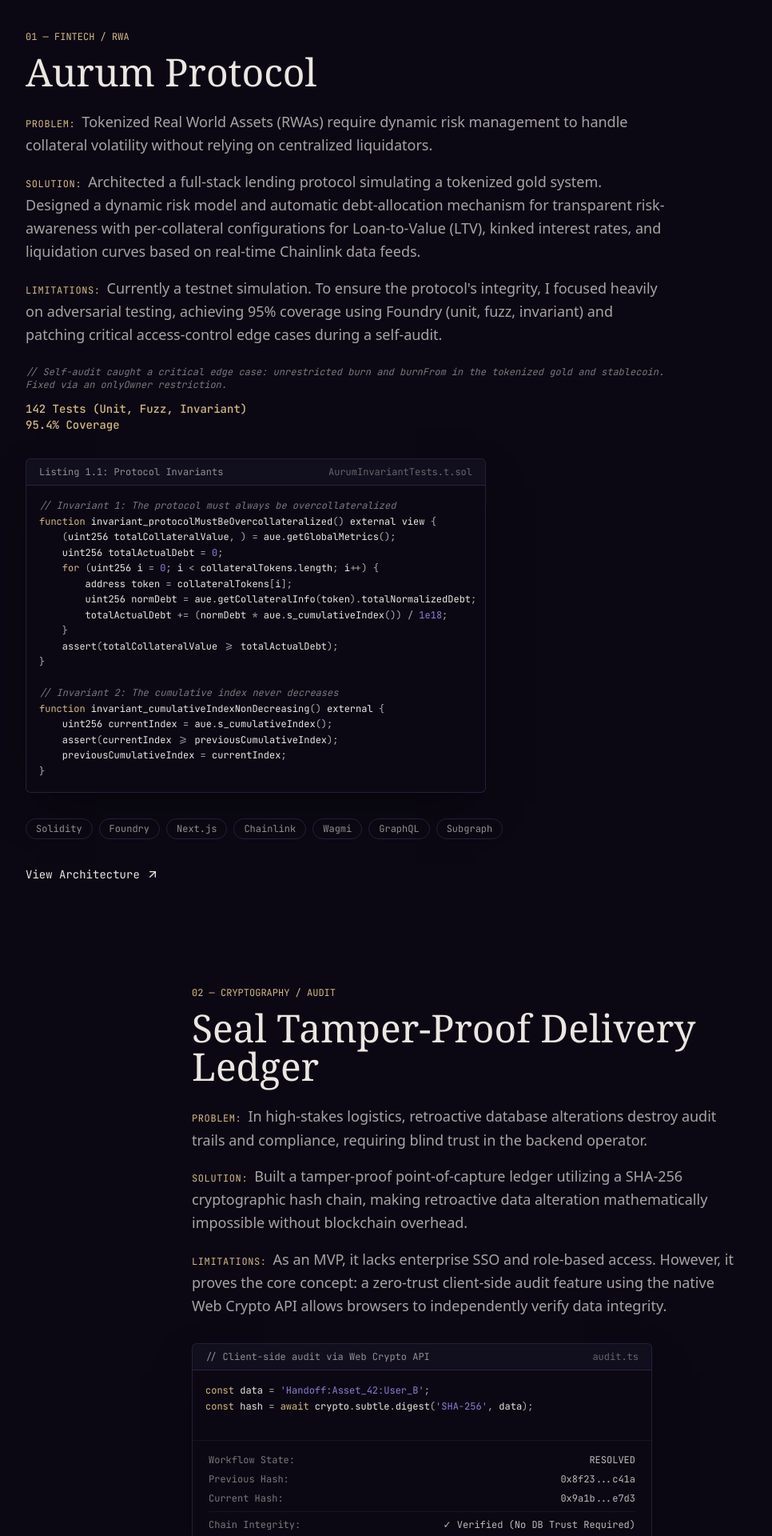
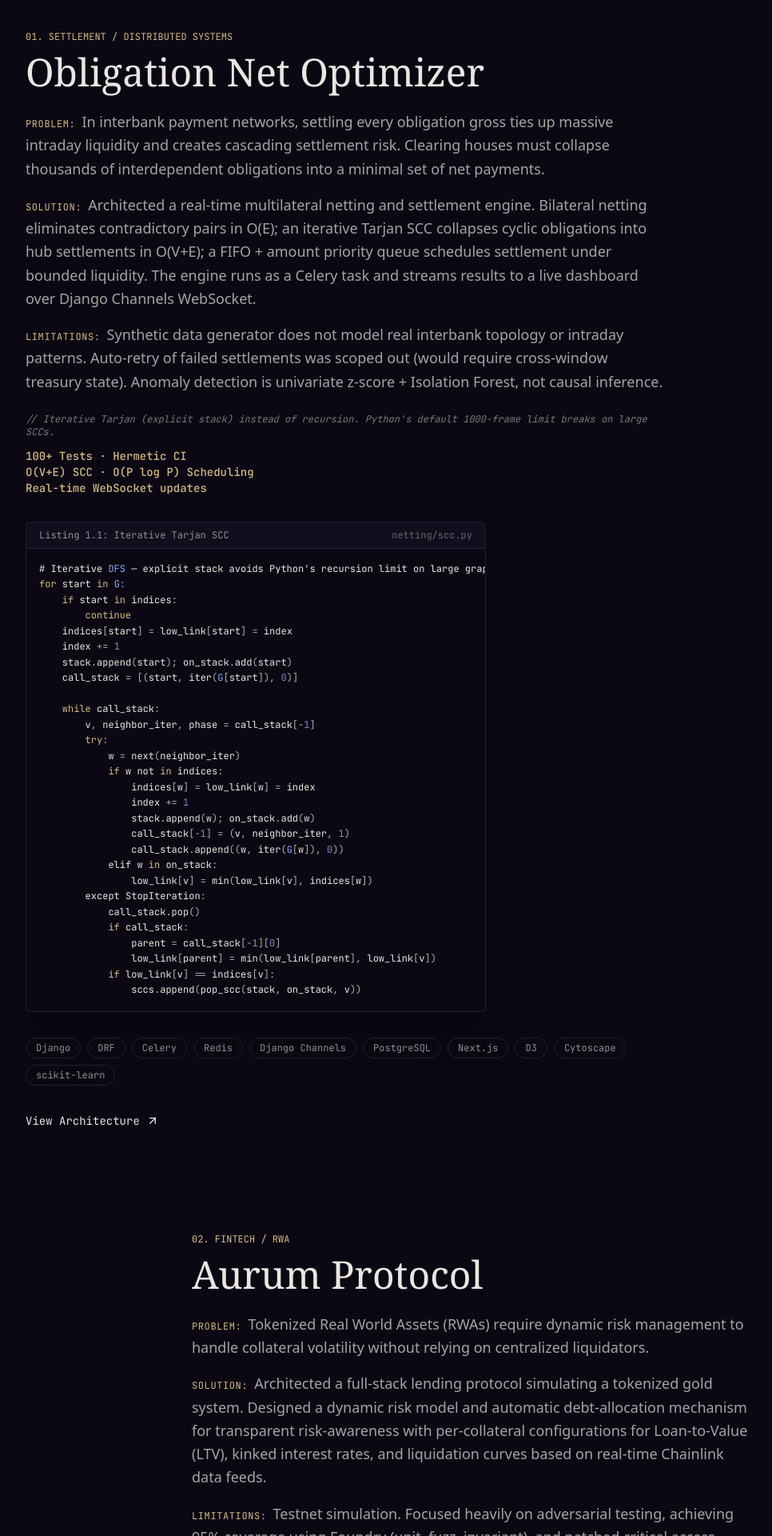
Before and after one commit to vridhib/vridhib.github.io, a Next.js app: page / in a window 1280 px wide. Shown: the part 1080-3000 px from the top of the page at 80% size, without its empty margins (0-966 px from the left). Built offline with nearby package versions, Linux system fonts and the light colour scheme.

Commit message:
feat(data): add Obligation Net Optimizer, renumber project categories, and add skills

```diff
--- a/src/data/index.ts
+++ b/src/data/index.ts
@@ -2,14 +2,72 @@ import type { OSSContribution, Project, SkillGroup } from '../types';
 
 export const projects: Project[] = [
   {
+    id: 'ono',
+    title: 'Obligation Net Optimizer',
+    category: '01. SETTLEMENT / DISTRIBUTED SYSTEMS',
+    tech: ['Django', 'DRF', 'Celery', 'Redis', 'Django Channels', 'PostgreSQL', 'Next.js', 'D3', 'Cytoscape', 'scikit-learn'],
+    description: {
+      problem: 'In interbank payment networks, settling every obligation gross ties up massive intraday liquidity and creates cascading settlement risk. Clearing houses must collapse thousands of interdependent obligations into a minimal set of net payments.',
+      solution: 'Architected a real-time multilateral netting and settlement engine. Bilateral netting eliminates contradictory pairs in O(E); an iterative Tarjan SCC collapses cyclic obligations into hub settlements in O(V+E); a FIFO + amount priority queue schedules settlement under bounded liquidity. The engine runs as a Celery task and streams results to a live dashboard over Django Channels WebSocket.',
+      limitations: 'Synthetic data generator does not model real interbank topology or intraday patterns. Auto-retry of failed settlements was scoped out (would require cross-window treasury state). Anomaly detection is univariate z-score + Isolation Forest, not causal inference.'
+    },
+    marginNote: '// Iterative Tarjan (explicit stack) instead of recursion. Python\'s default 1000-frame limit breaks on large SCCs.',
+    metrics: [
+      '100+ Tests · Hermetic CI',
+      'O(V+E) SCC · O(P log P) Scheduling',
+      'Real-time WebSocket updates'
+    ],
+    snippet: {
+      title: 'Listing 1.1: Iterative Tarjan SCC',
+      fileName: 'netting/scc.py',
+      code: `# Iterative DFS — explicit stack avoids Python's recursion limit on large graphs
+for start in G:
+    if start in indices:
+        continue
+    indices[start] = low_link[start] = index
+    index += 1
+    stack.append(start); on_stack.add(start)
+    call_stack = [(start, iter(G[start]), 0)]
+
+    while call_stack:
+        v, neighbor_iter, phase = call_stack[-1]
+        try:
+            w = next(neighbor_iter)
+            if w not in indices:
+                indices[w] = low_link[w] = index
+                index += 1
+                stack.append(w); on_stack.add(w)
+                call_stack[-1] = (v, neighbor_iter, 1)
+                call_stack.append((w, iter(G[w]), 0))
+            elif w in on_stack:
+                low_link[v] = min(low_link[v], indices[w])
+        except StopIteration:
+            call_stack.pop()
+            if call_stack:
+                parent = call_stack[-1][0]
+                low_link[parent] = min(low_link[parent], low_link[v])
+            if low_link[v] == indices[v]:
+                sccs.append(pop_scc(stack, on_stack, v))`
+    },
+    details: [
+      { label: 'Pipeline', value: 'Bilateral → Tarjan SCC → Priority-queue scheduler → Persist → WebSocket broadcast' },
+      { label: 'AI Feature', value: 'Rolling z-score (causal baseline) + Isolation Forest for multivariate anomalies.' },
+      { label: 'Async', value: 'Celery workers read PENDING obligations; Django Channels pushes snapshot updates to TanStack Query.' }
+    ],
+    link: 'https://github.com/vridhib/obligation-net-optimizer',
+    repo: 'https://github.com/vridhib/obligation-net-optimizer',
+    visualLabel: '',
+    variant: 'left-aligned'
+  },
+  {
     id: 'aurum',
     title: 'Aurum Protocol',
-    category: '01 — FINTECH / RWA',
+    category: '02. FINTECH / RWA',
     tech: ['Solidity', 'Foundry', 'Next.js', 'Chainlink', 'Wagmi', 'GraphQL', 'Subgraph'],
     description: {
       problem: 'Tokenized Real World Assets (RWAs) require dynamic risk management to handle collateral volatility without relying on centralized liquidators.',
       solution: 'Architected a full-stack lending protocol simulating a tokenized gold system. Designed a dynamic risk model and automatic debt-allocation mechanism for transparent risk-awareness with per-collateral configurations for Loan-to-Value (LTV), kinked interest rates, and liquidation curves based on real-time Chainlink data feeds.',
-      limitations: 'Currently a testnet simulation. To ensure the protocol\'s integrity, I focused heavily on adversarial testing, achieving 95% coverage using Foundry (unit, fuzz, invariant) and patching critical access-control edge cases during a self-audit.'
+      limitations: 'Testnet simulation. Focused heavily on adversarial testing, achieving 95% coverage using Foundry (unit, fuzz, invariant), and patched critical access-control edge cases during a self-audit.'
     },
     marginNote: '// Self-audit caught a critical edge case: unrestricted burn and burnFrom in the tokenized gold and stablecoin. Fixed via an onlyOwner restriction.',
     metrics: [
@@ -41,17 +99,17 @@ function invariant_cumulativeIndexNonDecreasing() external {
     link: 'https://aurum-protocol.vercel.app',
     repo: 'https://github.com/vridhib/aurum-protocol',
     visualLabel: '',
-    variant: 'left-aligned'
+    variant: 'right-indented'
   },
   {
     id: 'seal-ledger',
     title: 'Seal Tamper-Proof Delivery Ledger',
-    category: '02 — CRYPTOGRAPHY / AUDIT',
-    tech: ["Python", "TypeScript", "Django", "Next.js", "Web Crypto API"],
+    category: '03. CRYPTOGRAPHY / AUDIT',
+    tech: ['Django', 'Next.js', 'Web Crypto API', 'SHA-256 Hash Chain', 'TypeScript', 'Python'],
     description: {
       problem: 'In high-stakes logistics, retroactive database alterations destroy audit trails and compliance, requiring blind trust in the backend operator.',
       solution: 'Built a tamper-proof point-of-capture ledger utilizing a SHA-256 cryptographic hash chain, making retroactive data alteration mathematically impossible without blockchain overhead.',
-      limitations: 'As an MVP, it lacks enterprise SSO and role-based access. However, it proves the core concept: a zero-trust client-side audit feature using the native Web Crypto API allows browsers to independently verify data integrity.'
+      limitations: 'In the MVP scope, it has no enterprise SSO or RBAC. Its core value is in the zero-trust client-side audit where it uses the native Web Crypto API to let browsers independently verify integrity without trusting the backend.'
     },
     snippet: {
       title: '// Client-side audit via Web Crypto API',
@@ -72,12 +130,12 @@ const hash = await crypto.subtle.digest('SHA-256', data);`,
     link: 'https://github.com/vridhib/seal-ledger',
     repo: 'https://github.com/vridhib/seal-ledger',
     visualLabel: 'FIG 2.1 — HANDOFF STATE MACHINE',
-    variant: 'right-indented'
+    variant: 'full-width'
   },
   {
     id: 'layerzero-scanner',
     title: 'LayerZero Infrastructure Scanner',
-    category: '03 — SECURITY / INFRA',
+    category: '04. SECURITY / INFRA',
     tech: ['Django', 'Next.js', 'PostgreSQL', 'Redis'],
     description: {
       problem: 'Cross-chain messaging protocols are vulnerable to infrastructure misconfigurations (e.g., 1-of-1 DVN setups), leading to catastrophic bridge exploits.',
@@ -114,13 +172,12 @@ Report #142 saved at 07-16-2026. PDF: /media/reports/2026_07_16_oapp_security_re
       footerStats: [
         { label: 'Contracts Scanned', value: '3' },
         { label: 'Vulnerabilities Found', value: '1' },
-        { label: 'Avg API Latency', value: '42ms' },
         { label: 'Report Status', value: '✓ Generated & Saved' }
       ]
     },
     link: 'https://github.com/vridhib/layerzero-oapp-security-monitor',
     repo: 'https://github.com/vridhib/layerzero-oapp-security-monitor',
-    variant: 'full-width'
+    variant: 'left-aligned'
   }
 ];
 
@@ -131,14 +188,14 @@ export const skillGroups: SkillGroup[] = [
   },
   {
     category: 'Backend & Data',
-    items: ['Django', 'DRF', 'PostgreSQL', 'Redis', 'REST APIs', 'GraphQL', 'JWT']
+    items: ['Django', 'DRF', 'PostgreSQL', 'Redis', 'REST APIs', 'GraphQL', 'JWT', 'Celery', 'WebSockets']
   },
   {
     category: 'Frontend',
     items: ['Next.js', 'React', 'TailwindCSS', 'Vite', 'Wagmi', 'TanStack Query']
   },
   {
-    category: 'Blockchain & Infra',
+    category: 'Blockchain',
     items: ['Ethereum', 'Foundry', 'LayerZero', 'Chainlink', 'Smart Contract Dev']
   },
   {
@@ -165,7 +222,7 @@ export const openSourceContributions: OSSContribution[] = [
     type: 'Pull Request',
     status: 'Closed',
     title: 'XSHG: Correct 2026 holidays & pandas 2.2+ deprecation fix',
-    description: 'Investigated Shanghai Stock Exchange (XSHG) holiday schedules. While the primary PR was superceded, identified and reported a separate bug in the CSV generation script related to a deprecated pandas 2.2+ argument.',
+    description: 'Investigated Shanghai Stock Exchange (XSHG) holiday schedules. While the primary PR was superseded, identified and reported a separate bug in the CSV generation script related to a deprecated pandas 2.2+ argument.',
     link: 'https://github.com/gerrymanoim/exchange_calendars/pull/582'
   },
   {
```
